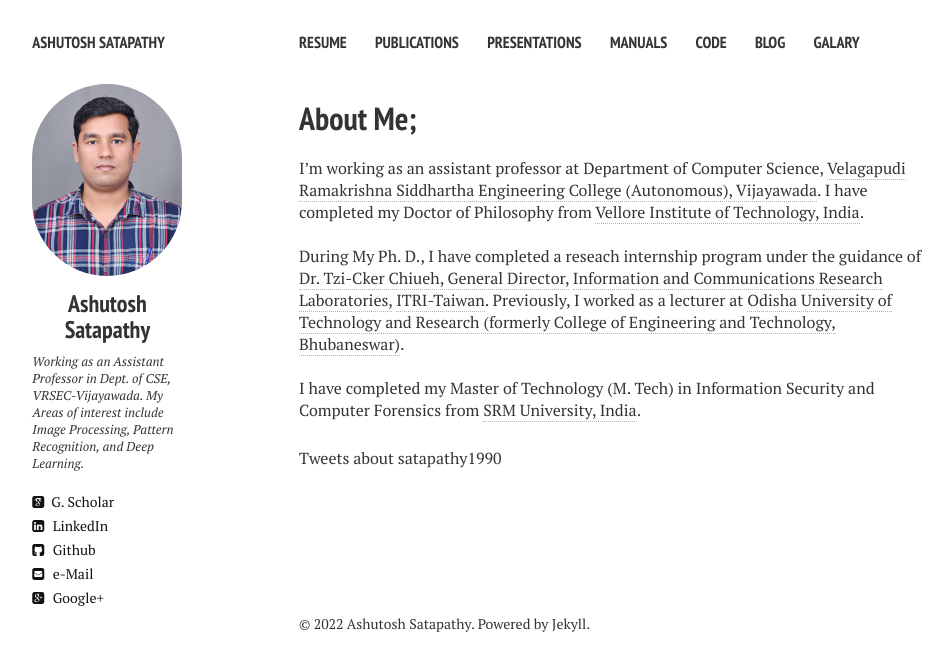
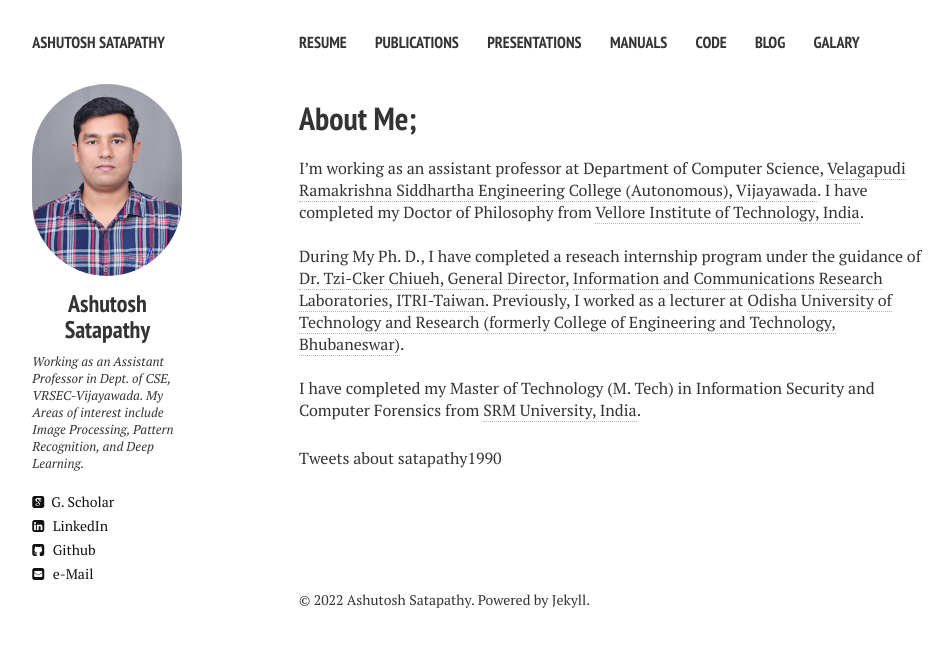
Before and after one commit to ashutoshsatapathy1990/ashutoshsatapathy1990.github.io, a Jekyll site: the page built from index.md, in a window 1280 px wide. Shown: the top 671 px of the page, without its empty margins (21-973 px from the left). Built offline with Jekyll 4.4.1, drawn with Linux system fonts in a browser that asks for light colours; nearby versions of some CDN libraries; comment, search, counter and statistics services are not loaded.

Commit message:
Update _config.yml

```diff
--- a/_config.yml
+++ b/_config.yml
@@ -15,7 +15,7 @@ owner:
   twitter: #jponttuset
   linkedin                  :  ashutosh-satapathy-24903747
   google_scholar            :  SwrZkasAAAAJ
-  google_plus               :  109832500315200731436
+  whatsapp                  :  7401547964
   github                    :  ashutoshsatapathy1990
 # Analytics and webmaster tools stuff goes here
 google_analytics: UA-52736040-1
```
